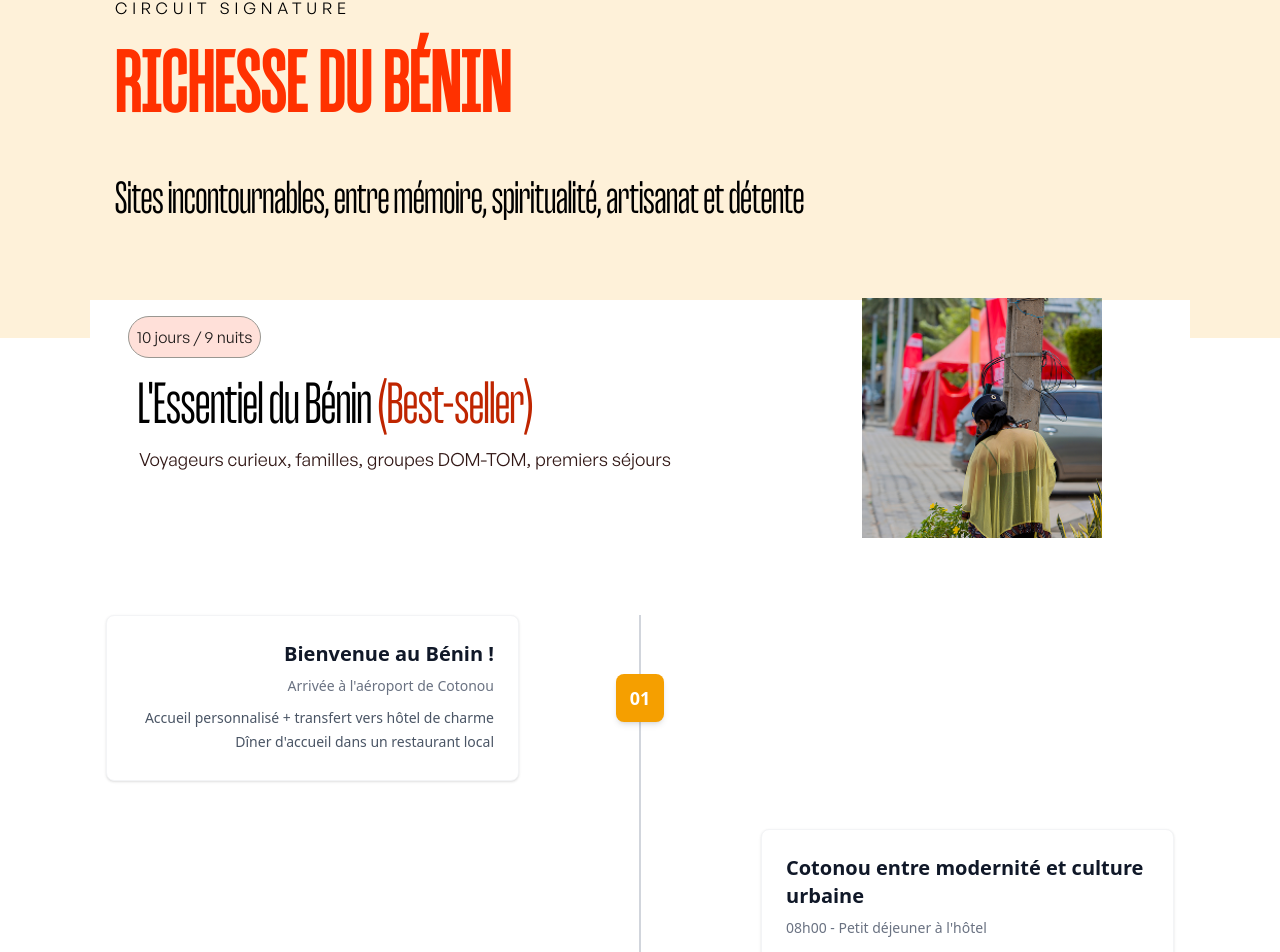
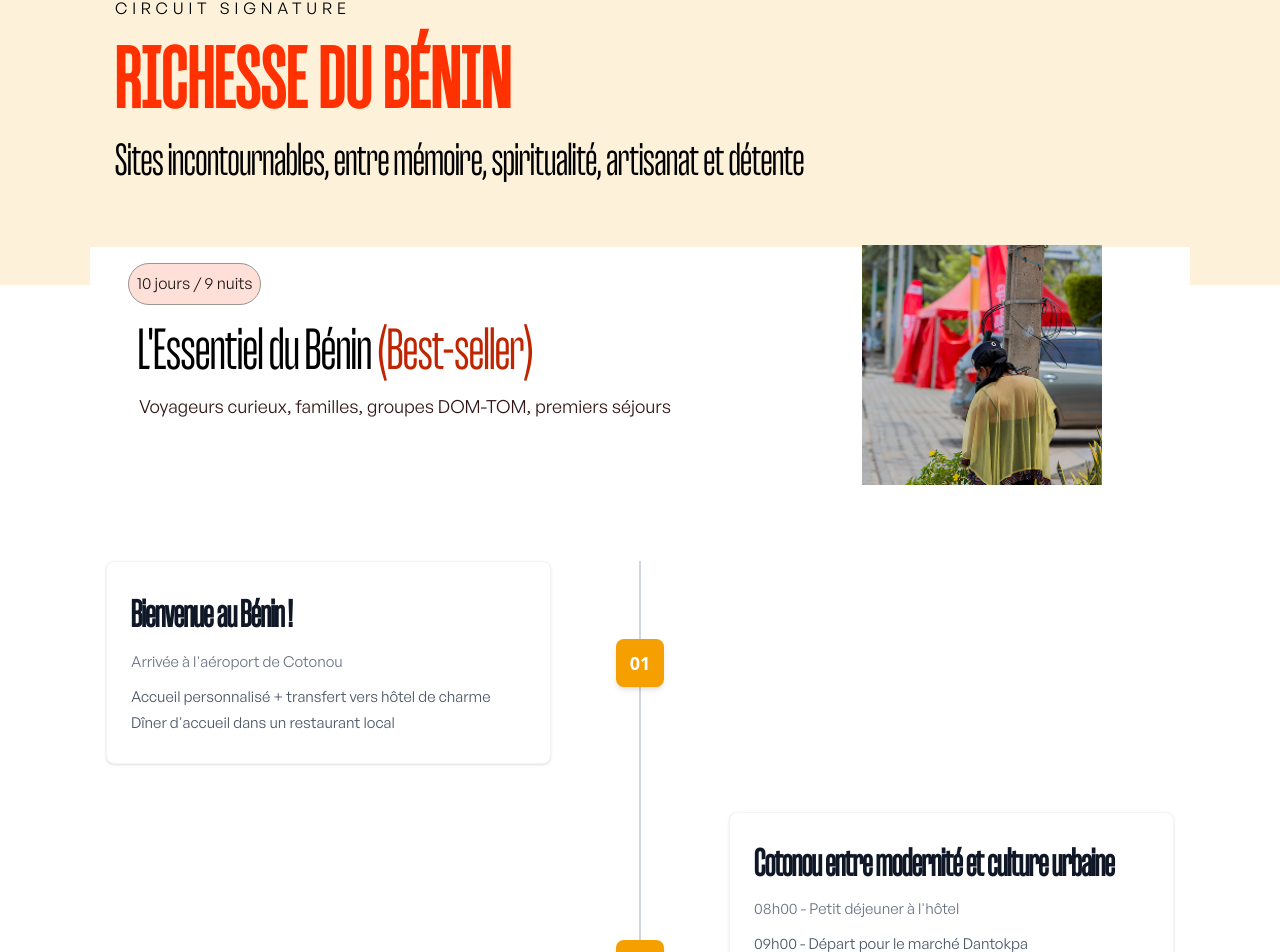
Before and after one commit to ephremekouledou/DahomeyDiscovery_ui, a React (Vite) app: page /circuits-signature in a window 1280 px wide. Shown: the part 198-1150 px from the top of the page. Built offline with nearby package versions, Linux system fonts and the light colour scheme.

Commit message:
circuit thematique fix done

```diff
--- a/src/pages/Circuits/CircuitsSignature.tsx
+++ b/src/pages/Circuits/CircuitsSignature.tsx
@@ -1,9 +1,9 @@
-import { Flex, Typography } from "antd";
+import { Button, Flex, Typography } from "antd";
 import NavBar from "../../components/navBar/navBar";
 import Footer from "../../components/footer/footer";
 import { useEffect, useState } from "react";
 import circuitImage from "../../assets/images/circuitImage.png";
-import { useLocation } from "react-router-dom";
+import { Link, useLocation } from "react-router-dom";
 
 type TimelineItemProps = {
   title: string;
@@ -27,22 +27,38 @@ const TimelineItem = ({
   return (
     <div className="relative flex items-center mb-12">
       {/* Contenu à gauche */}
-      <div className={`w-5/12 ${isLeft ? "pr-8 text-right" : "invisible"}`}>
+      <div className={`w-5/12`}>
         {isLeft && (
           <div className="bg-white rounded-lg shadow-sm p-6 border border-gray-100">
-            <h3 className="text-xl font-semibold text-gray-900 mb-2">
+            <h3
+              className="font-semibold text-gray-900 mb-2"
+              style={{ fontFamily: "DragonAngled", fontSize: "38px" }}
+            >
               {title}
             </h3>
-            <p className="text-sm text-gray-500 mb-3">{subtitle}</p>
+            <p
+              className="text-gray-500 mb-3"
+              style={{ fontFamily: "GeneralSans", fontSize: "15px" }}
+            >
+              {subtitle}
+            </p>
             {times &&
               times.map((time, i) => (
-                <p key={i} className="text-sm text-gray-600 mb-1">
+                <p
+                  key={i}
+                  className="text-gray-600 mb-1"
+                  style={{ fontFamily: "GeneralSans", fontSize: "15px" }}
+                >
                   {time}
                 </p>
               ))}
             {details &&
               details.map((detail, i) => (
-                <p key={i} className="text-sm text-gray-700 mt-2">
+                <p
+                  key={i}
+                  className="text-sm text-gray-700 mt-2"
+                  style={{ fontFamily: "GeneralSans", fontSize: "15px" }}
+                >
                   {detail}
                 </p>
               ))}
@@ -61,22 +77,38 @@ const TimelineItem = ({
       </div>
 
       {/* Contenu à droite */}
-      <div className={`w-5/12 ${!isLeft ? "pl-8 text-left" : "invisible"}`}>
+      <div className={`w-5/12`}>
         {!isLeft && (
           <div className="bg-white rounded-lg shadow-sm p-6 border border-gray-100">
-            <h3 className="text-xl font-semibold text-gray-900 mb-2">
+            <h3
+              className="text-xl font-semibold text-gray-900 mb-2"
+              style={{ fontFamily: "DragonAngled", fontSize: "38px" }}
+            >
               {title}
             </h3>
-            <p className="text-sm text-gray-500 mb-3">{subtitle}</p>
+            <p
+              className="text-gray-500 mb-3"
+              style={{ fontFamily: "GeneralSans", fontSize: "15px" }}
+            >
+              {subtitle}
+            </p>
             {times &&
               times.map((time, i) => (
-                <p key={i} className="text-sm text-gray-600 mb-1">
+                <p
+                  key={i}
+                  className="text-gray-600 mb-1"
+                  style={{ fontFamily: "GeneralSans", fontSize: "15px" }}
+                >
                   {time}
                 </p>
               ))}
             {details &&
               details.map((detail, i) => (
-                <p key={i} className="text-sm text-gray-700 mt-2">
+                <p
+                  key={i}
+                  className="text-gray-700 mt-2"
+                  style={{ fontFamily: "GeneralSans", fontSize: "15px" }}
+                >
                   {detail}
                 </p>
               ))}
@@ -95,12 +127,28 @@ const FinalElement = () => {
         <div className="w-16 h-16 bg-[#F59F00] rounded-full flex items-center justify-center text-white font-bold text-2xl shadow-md mx-auto -mt-16 mb-6">
           ✓
         </div>
-        <h3 className="text-2xl font-bold text-gray-900 mb-4">Fin du voyage</h3>
-        <p className="text-gray-600 mb-2">Retour à l'aéroport de Cotonou</p>
-        <p className="text-sm text-gray-500">
+        <h3
+          className="font-bold text-gray-900 mb-4"
+          style={{ fontFamily: "DragonAngled", fontSize: "38px" }}
+        >
+          Fin du voyage
+        </h3>
+        <p
+          className="text-gray-600 mb-2"
+          style={{ fontFamily: "GeneralSans", fontSize: "15px" }}
+        >
+          Retour à l'aéroport de Cotonou
+        </p>
+        <p
+          className="text-gray-500"
+          style={{ fontFamily: "GeneralSans", fontSize: "15px" }}
+        >
           Transfert organisé • Assistance jusqu'au départ
         </p>
-        <p className="text-sm text-gray-500 mt-4">
+        <p
+          className="text-gray-500 mt-4"
+          style={{ fontFamily: "GeneralSans", fontSize: "15px" }}
+        >
           Merci pour ce magnifique voyage au Bénin !
         </p>
       </div>
@@ -241,11 +289,13 @@ const InclusNonInclusComponent = () => {
     <div className="w-full px-4 py-8">
       <div className="grid grid-cols-1 md:grid-cols-2 gap-5">
         {/* Section INCLUS */}
-        <div style={{
+        <div
+          style={{
             backgroundColor: "#EAFFEF",
             padding: "25px 30px",
             height: "fit-content",
-        }}>
+          }}
+        >
           <Typography.Title
             level={2}
             style={{
@@ -262,7 +312,7 @@ const InclusNonInclusComponent = () => {
           <ul className="space-y-1">
             {inclus.map((item, index) => (
               <li key={index} className="flex items-start">
-                <span style={{paddingRight: "10px"}}>•</span>
+                <span style={{ paddingRight: "10px" }}>•</span>
                 <Typography.Text
                   style={{
                     fontSize: "16px",
@@ -277,11 +327,13 @@ const InclusNonInclusComponent = () => {
         </div>
 
         {/* Section NON INCLUS */}
-        <div style={{
+        <div
+          style={{
             backgroundColor: "#FFE6E6",
             padding: "25px 30px",
             height: "fit-content",
-        }}>
+          }}
+        >
           <Typography.Title
             level={2}
             style={{
@@ -298,7 +350,7 @@ const InclusNonInclusComponent = () => {
           <ul className="space-y-1">
             {nonInclus.map((item, index) => (
               <li key={index} className="flex items-start">
-                <span style={{paddingRight: "10px"}}>•</span>
+                <span style={{ paddingRight: "10px" }}>•</span>
                 <Typography.Text
                   style={{
                     fontSize: "16px",
@@ -318,6 +370,7 @@ const InclusNonInclusComponent = () => {
 
 const CircuitsSignature = () => {
   const [isMobile, setIsMobile] = useState(false);
+  const [isHovered, setIsHovered] = useState(false);
   const { pathname } = useLocation();
 
   useEffect(() => {
@@ -358,7 +411,7 @@ const CircuitsSignature = () => {
         style={{
           backgroundColor: "#FEF1D9",
           padding: isMobile ? "4vh 6vw" : "8vh 8vw",
-          paddingBottom: isMobile ? "10vw" : "9vw",
+          paddingBottom: isMobile ? "10vw" : "8vw",
         }}
       >
         <Flex style={{ maxWidth: "1050px", width: "100%", margin: "0 auto" }}>
@@ -382,9 +435,10 @@ const CircuitsSignature = () => {
                 color: "#FF3100",
                 fontSize: isMobile ? "44px" : "85px",
                 fontWeight: "900",
-                lineHeight: "1.1",
+                lineHeight: "1",
                 letterSpacing: "0.03em",
                 marginTop: "20px",
+                marginBottom: "15px",
                 fontFamily: "DragonAngled",
                 textTransform: "uppercase",
               }}
@@ -395,7 +449,7 @@ const CircuitsSignature = () => {
               style={{
                 color: "#000000",
                 fontSize: isMobile ? "24px" : "45px",
-                lineHeight: "1.1",
+                lineHeight: "1",
                 marginTop: "0",
                 fontFamily: "DragonAngled",
               }}
@@ -517,7 +571,30 @@ const CircuitsSignature = () => {
           <DetailedTimeline />
         </Flex>
 
-        <Flex style={{ width: "100%" }}>
+        <Flex justify="center">
+          <Link to="/reserver">
+            <Button
+              type="primary"
+              size="large"
+              style={{
+                backgroundColor: isHovered ? "#ff3100" : "#F59F00",
+                color: isHovered ? "white" : "black",
+                borderRadius: "25px",
+                border: "none",
+                fontFamily: "GeneralSans",
+                transition: "all 0.3s ease",
+                fontSize: "17px",
+                fontWeight: "200",
+              }}
+              onMouseEnter={() => setIsHovered(true)}
+              onMouseLeave={() => setIsHovered(false)}
+            >
+              RÉSERVER
+            </Button>
+          </Link>
+        </Flex>
+
+        <Flex style={{ width: "100%", paddingBottom: "60px" }}>
           <InclusNonInclusComponent />
         </Flex>
       </Flex>
```
